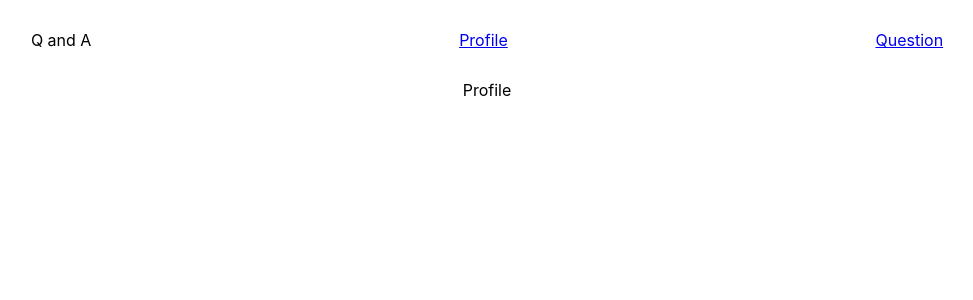
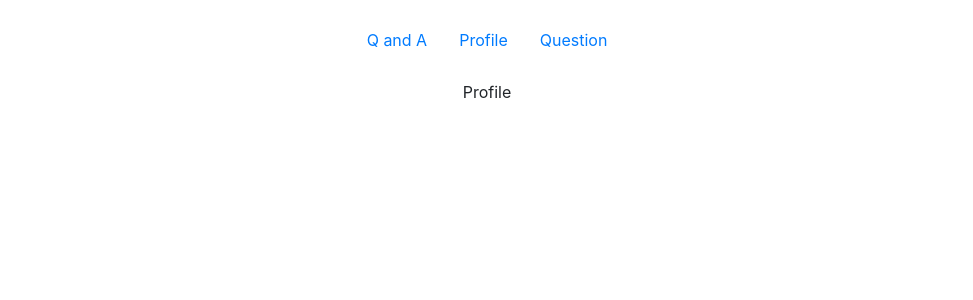
Before and after one commit to webbdm/Q-and-A-Hub, a React app: page / in a window 1280 px wide. Shown: the top 300 px of the page, without its empty margins (153-1126 px from the left). Built offline with nearby package versions, Linux system fonts and the light colour scheme.

Commit message:
Setup bootstrap.

```diff
--- a/package.json
+++ b/package.json
@@ -13,6 +13,8 @@
     "babel-plugin-named-asset-import": "^0.3.1",
     "babel-preset-react-app": "^7.0.2",
     "bfj": "6.1.1",
+    "bootstrap": "^4.3.1",
+    "bootstrap-react": "^0.3.1",
     "case-sensitive-paths-webpack-plugin": "2.2.0",
     "css-loader": "1.0.0",
     "dotenv": "6.0.0",
--- a/src/components/Header.js
+++ b/src/components/Header.js
@@ -5,11 +5,28 @@ import { Link } from "react-router-dom";
 const Header = () => {
     return <header className="App-header">
         <Align>
-            <span>Q and A</span>
+            <div className="nav">
+                <Link
+                    className="nav-link"
+                    to="/"
+                >
+                    Q and A
+                </Link>
 
-            <Link to="/">Profile</Link>
+                <Link
+                    className="nav-link"
+                    to="/"
+                >
+                    Profile
+                </Link>
 
-            <Link to="/question">Question</Link>
+                <Link
+                    className="nav-link"
+                    to="/question"
+                >
+                    Question
+                </Link>
+            </div>
         </Align>
     </header>
 };
--- a/src/index.js
+++ b/src/index.js
@@ -3,7 +3,10 @@ import ReactDOM from 'react-dom';
 import App from './App';
 
 import * as serviceWorker from './serviceWorker';
+
+// 3rd party CSS
 import './index.css';
+import "bootstrap/scss/bootstrap.scss";
 
 ReactDOM.render(
     <App />,
```
Also changed, not shown: 1 other file (tests, documents, lock files or other folders).
